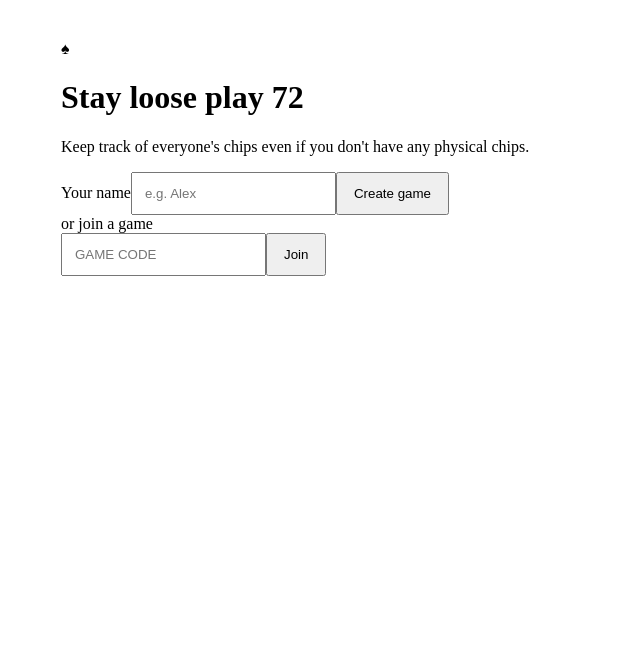
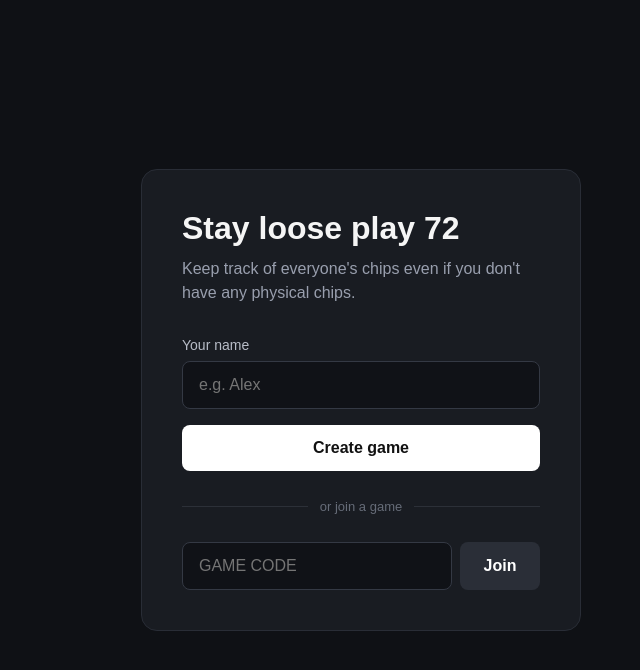
Before and after one commit to I-had-a-bad-idea/Chip-Happens, a Next.js app: page / in a window 1280 px wide. Shown: the top 670 px of the page, without its empty margins (279-919 px from the left). Built offline with nearby package versions, Linux system fonts and the light colour scheme; no server answers.

Commit message:
BUnch of vibecoded CSS

```diff
--- a/app/globals.css
+++ b/app/globals.css
@@ -1,13 +1,324 @@
-main {
-    max-width: 600px;
-    margin: 0 auto;
-    padding: 2rem;
+* {
+  box-sizing: border-box;
+}
+
+html,
+body {
+  margin: 0;
+  padding: 0;
+  background: #0f1115;
+  color: #f5f5f5;
+  font-family:
+    Arial,
+    Helvetica,
+    sans-serif;
+}
+
+button,
+input {
+  font: inherit;
 }
 
 button {
-    padding: 0.75rem 1rem;
+  cursor: pointer;
+}
+
+button:disabled {
+  cursor: not-allowed;
+  opacity: 0.6;
+}
+
+/* Home */
+
+.home {
+  min-height: 100vh;
+  display: flex;
+  justify-content: center;
+  align-items: center;
+  padding: 24px;
+}
+
+.home-card {
+  width: 100%;
+  max-width: 440px;
+  padding: 40px;
+  background: #191c22;
+  border: 1px solid #292d36;
+  border-radius: 16px;
+}
+
+.logo {
+  font-size: 48px;
+  margin-bottom: 16px;
+}
+
+h1 {
+  margin: 0;
+  font-size: 32px;
+}
+
+.subtitle {
+  margin: 10px 0 32px;
+  color: #999fae;
+  line-height: 1.5;
+}
+
+label {
+  display: block;
+  margin-bottom: 8px;
+  font-size: 14px;
+  color: #b8bdc8;
 }
 
 input {
-    padding: 0.75rem;
+  width: 100%;
+  padding: 14px 16px;
+  background: #101217;
+  color: white;
+  border: 1px solid #343944;
+  border-radius: 8px;
+  outline: none;
 }
+
+input:focus {
+  border-color: #777f91;
+}
+
+.primary-button,
+.secondary-button {
+  border: 0;
+  border-radius: 8px;
+  padding: 14px 18px;
+  font-weight: 600;
+}
+
+.primary-button {
+  width: 100%;
+  margin-top: 16px;
+  background: white;
+  color: #111;
+}
+
+.secondary-button {
+  background: #2a2e37;
+  color: white;
+}
+
+.divider {
+  display: flex;
+  align-items: center;
+  gap: 12px;
+  margin: 28px 0;
+  color: #666c78;
+  font-size: 13px;
+}
+
+.divider::before,
+.divider::after {
+  content: "";
+  height: 1px;
+  background: #2c3038;
+  flex: 1;
+}
+
+.join-row {
+  display: flex;
+  gap: 8px;
+}
+
+.join-row input {
+  text-transform: uppercase;
+}
+
+.join-row .secondary-button {
+  min-width: 80px;
+}
+
+.error {
+  margin-top: 16px;
+  padding: 12px;
+  border-radius: 8px;
+  background: #3a2024;
+  color: #ffb5bb;
+  font-size: 14px;
+}
+
+/* Game */
+
+.game-page {
+  min-height: 100vh;
+  max-width: 720px;
+  margin: 0 auto;
+  padding: 24px;
+}
+
+.game-header {
+  display: flex;
+  justify-content: space-between;
+  align-items: center;
+  margin-bottom: 24px;
+}
+
+.small-label {
+  color: #777e8c;
+  font-size: 11px;
+  font-weight: bold;
+  letter-spacing: 1px;
+  margin-bottom: 3px;
+}
+
+.game-code {
+  padding: 0;
+  background: none;
+  border: 0;
+  color: white;
+  font-size: 28px;
+  font-weight: bold;
+}
+
+.copy-hint {
+  color: #777e8c;
+  font-size: 11px;
+  margin-top: 2px;
+}
+
+.leave-button {
+  border: 0;
+  background: none;
+  color: #8e95a3;
+}
+
+.summary {
+  display: grid;
+  grid-template-columns: 1fr 1fr;
+  gap: 12px;
+  margin-bottom: 16px;
+}
+
+.summary > div {
+  padding: 18px;
+  background: #191c22;
+  border: 1px solid #292d36;
+  border-radius: 12px;
+}
+
+.summary span {
+  display: block;
+  color: #7f8694;
+  font-size: 12px;
+  margin-bottom: 5px;
+}
+
+.summary strong {
+  font-size: 24px;
+}
+
+.players {
+  display: flex;
+  flex-direction: column;
+  gap: 12px;
+}
+
+.player {
+  padding: 18px;
+  background: #191c22;
+  border: 1px solid #292d36;
+  border-radius: 12px;
+}
+
+.player-me {
+  border-color: #596171;
+}
+
+.player-top {
+  display: flex;
+  justify-content: space-between;
+  align-items: flex-start;
+}
+
+.player-name {
+  font-size: 17px;
+  font-weight: 600;
+}
+
+.you-badge {
+  margin-left: 8px;
+  padding: 3px 6px;
+  border-radius: 4px;
+  background: #303641;
+  color: #aeb5c2;
+  font-size: 9px;
+  vertical-align: middle;
+}
+
+.chip-count {
+  margin-top: 5px;
+  font-size: 30px;
+  font-weight: bold;
+}
+
+.edit-button {
+  border: 1px solid #343944;
+  background: transparent;
+  color: #aeb4c0;
+  padding: 7px 11px;
+  border-radius: 6px;
+  font-size: 13px;
+}
+
+.chip-controls {
+  display: grid;
+  grid-template-columns: repeat(4, 1fr);
+  gap: 6px;
+  margin-top: 16px;
+}
+
+.chip-controls button {
+  border: 0;
+  border-radius: 6px;
+  padding: 11px 4px;
+  background: #292e37;
+  color: #e4e6eb;
+}
+
+.chip-controls button:active {
+  background: #3a404c;
+}
+
+.remove-button {
+  margin-top: 12px;
+  border: 0;
+  background: transparent;
+  color: #686f7c;
+  font-size: 11px;
+}
+
+.empty,
+.loading {
+  padding: 40px 20px;
+  text-align: center;
+  color: #777e8c;
+}
+
+.game-error {
+  margin-bottom: 16px;
+}
+
+@media (max-width: 500px) {
+  .home {
+    align-items: flex-start;
+    padding-top: 60px;
+  }
+
+  .home-card {
+    padding: 28px 22px;
+  }
+
+  .game-page {
+    padding: 18px;
+  }
+
+  .chip-controls button {
+    font-size: 13px;
+  }
+}
--- a/app/page.tsx
+++ b/app/page.tsx
@@ -125,10 +125,9 @@ export default function Home() {
   return (
     <main className="home">
       <div className="home-card">
-        <div className="logo">♠</div>
 
         <h1>Stay loose play 72</h1>
-        <p className="subtitle">Keep track of everyone's chips even if you don't have any physical chips.</p>
+        <p className="subtitle">Keep track of everyone&apos;s chips even if you don&apos;t have any physical chips.</p>
 
         <label>Your name</label>
         <input value={name} onChange={(e) => setName(e.target.value)}
```
